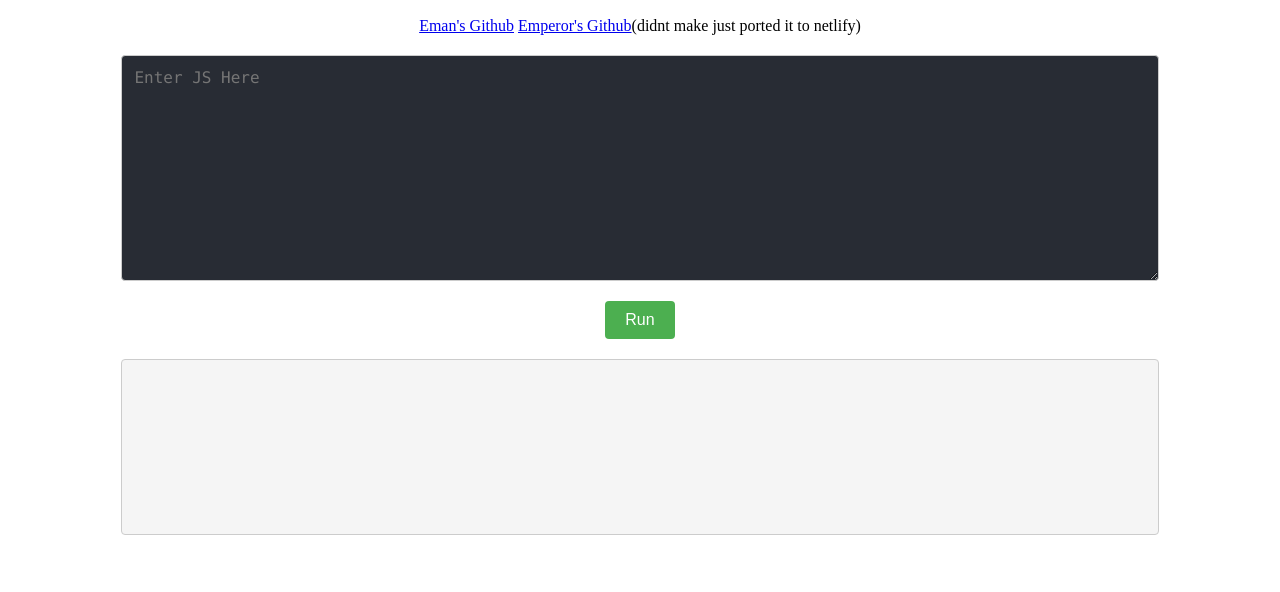
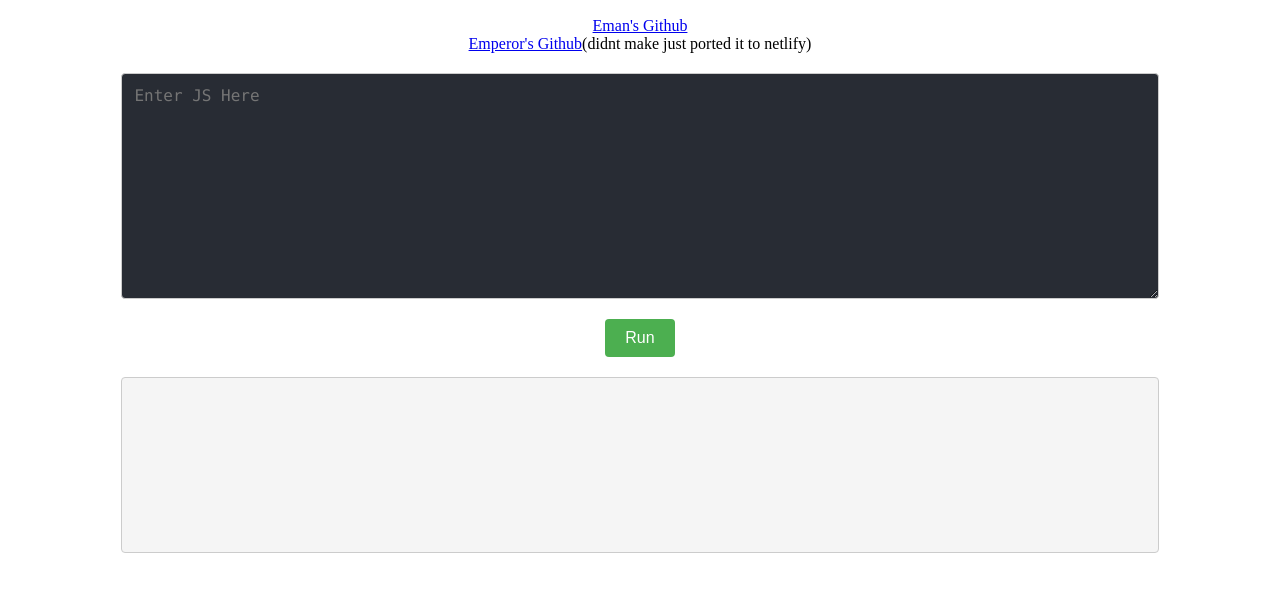
Before and after one commit to EmperorOnGit/Bypass2butnotblock, a plain HTML site: page index.html in a window 1280 px wide. Shown: the part 60-652 px from the top of the page. Drawn offline with Linux system fonts and the light colour scheme.

Commit message:
Update index.html

```diff
--- a/index.html
+++ b/index.html
@@ -10,7 +10,7 @@
 
 <body>
   <h1>Bypass By Eman</h1>
-  <a href="https://github.com/eman225511">Eman's Github</a>
+  <a href="https://github.com/eman225511">Eman's Github</a><br>
   <a href="https://github.com/emperorongit">Emperor's Github</a>(didnt make just ported it to netlify)
   <textarea id="input" placeholder="Enter JS Here"></textarea>
   <button id="run">Run</button>
```
